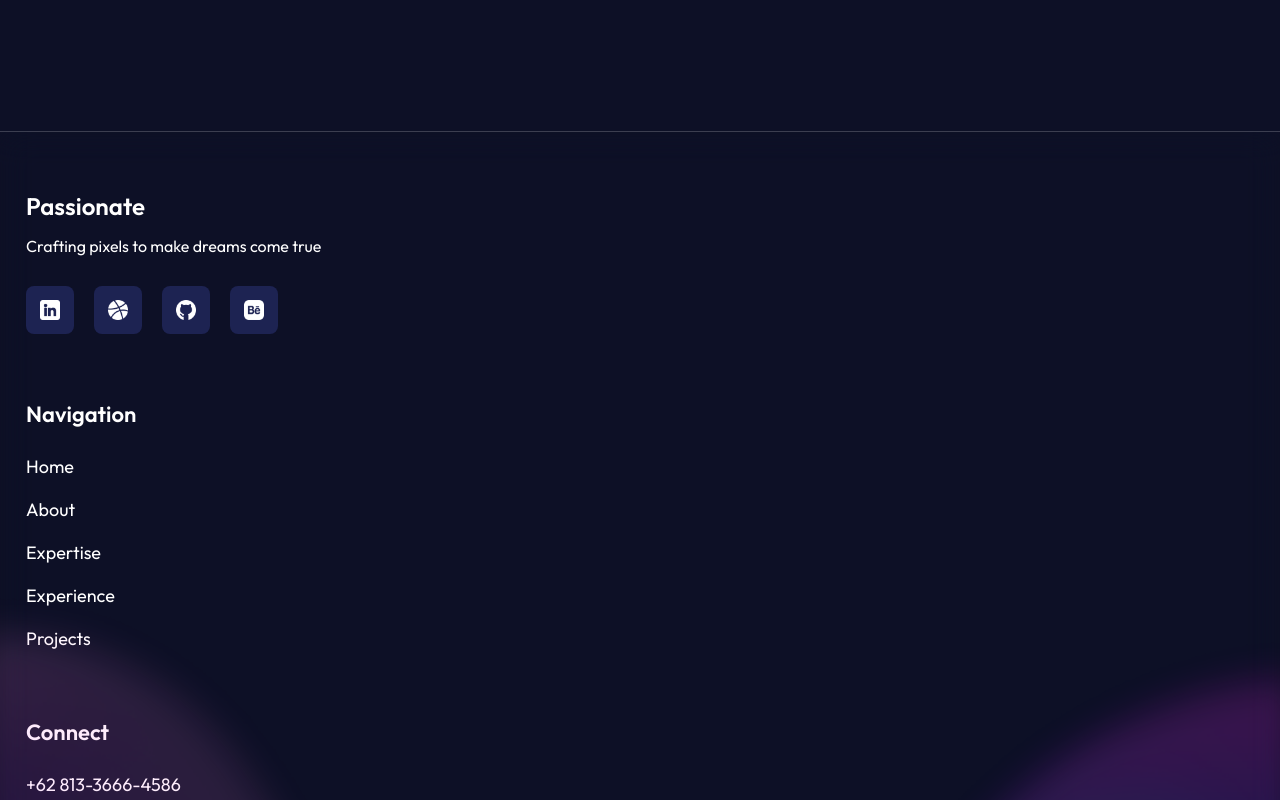
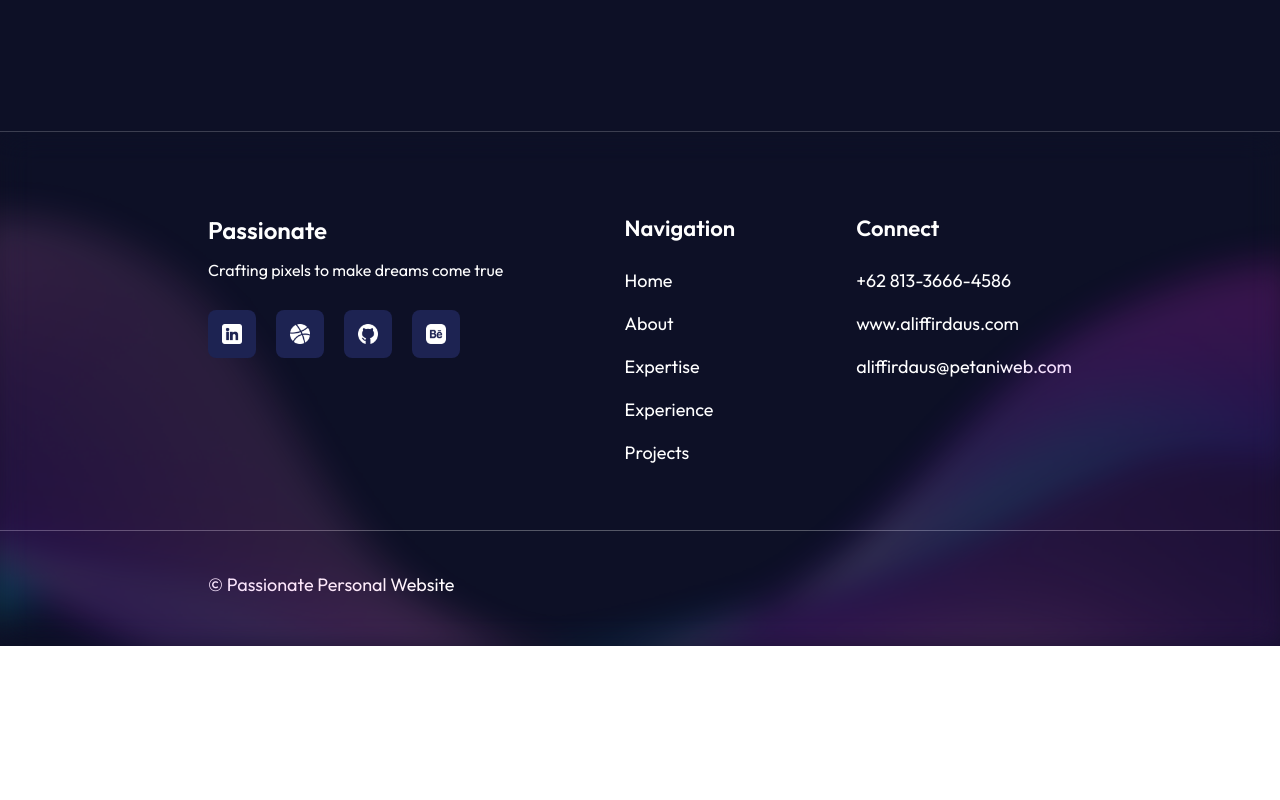
Before and after one commit to alif-firdaus/Passionate-React, a React (Create React App) app: page / in a window 1280 px wide. Shown: the part 9400-10200 px from the top of the page. After the commit the page ends 10046 px from the top, so only its background shows below. Built offline with nearby package versions, Linux system fonts and the light colour scheme.

Commit message:
Footer Section lg : added

```diff
--- a/src/Pages/Footer.jsx
+++ b/src/Pages/Footer.jsx
@@ -15,7 +15,7 @@ const Footer = () => {
 		<>
 			<div
 				id="footer"
-				className="relative w-full h-auto pb-12 pt-14 border-t-[1px] dark:border-slate-50 border-slate-400 dark:border-opacity-20 border-opacity-40 backdrop-blur-lg"
+				className="relative w-full h-auto pb-12 pt-14 lg:pt-20 border-t-[1px] dark:border-slate-50 border-slate-400 dark:border-opacity-20 border-opacity-40 backdrop-blur-lg"
 			>
 				<img
 					src={pattern4}
@@ -28,7 +28,8 @@ const Footer = () => {
 					className="absolute bottom-0 hidden w-screen origin-bottom-right opacity-20 lg:block"
 				/>
 				{/* Footer Title */}
-				<div className="px-sectionpxsm">
+				<div className="flex flex-col justify-between px-sectionpxsm lg:px-sectionpxlg lg:flex-row">
+					<div className="flex flex-col lg:z-10">
 						<div className="flex items-center font-semibold cursor-pointer text-[24px] pb-[2px] dark:text-white text-black">
 							Passionate
 						</div>
@@ -41,7 +42,7 @@ const Footer = () => {
 						{/* Footer Socials */}
 						<div className="flex gap-5 mt-7">
 							{/* Linkedin */}
-						<div className="items-center justify-center p-[14px] dark:bg-darktertiary bg-purple-700 rounded-lg w-fit h-fit dark:bg-opacity-60">
+							<div className="items-center justify-center p-[14px] dark:bg-darktertiary bg-purple-700 rounded-lg w-fit h-fit dark:bg-opacity-60 cursor-pointer">
 								<a
 									href="https://www.linkedin.com/in/aliffirdaus97/"
 									target="_blank"
@@ -56,7 +57,7 @@ const Footer = () => {
 							</div>
 
 							{/* Dribbble */}
-						<div className="items-center justify-center p-[14px] dark:bg-darktertiary bg-orange-600 rounded-lg w-fit h-fit dark:bg-opacity-60">
+							<div className="items-center justify-center p-[14px] dark:bg-darktertiary bg-orange-600 rounded-lg w-fit h-fit dark:bg-opacity-60 cursor-pointer">
 								<a
 									href="https://dribbble.com/aliffirdaus"
 									target="_blank"
@@ -71,7 +72,7 @@ const Footer = () => {
 							</div>
 
 							{/* Github */}
-						<div className="items-center justify-center p-[14px] dark:bg-darktertiary bg-blue-700 rounded-lg w-fit h-fit dark:bg-opacity-60">
+							<div className="items-center justify-center p-[14px] dark:bg-darktertiary bg-blue-700 rounded-lg w-fit h-fit dark:bg-opacity-60 cursor-pointer">
 								<a
 									href="https://github.com/alif-firdaus"
 									target="_blank"
@@ -86,7 +87,7 @@ const Footer = () => {
 							</div>
 
 							{/* Behance */}
-						<div className="items-center justify-center p-[14px] dark:bg-darktertiary bg-green-700 rounded-lg w-fit h-fit dark:bg-opacity-60">
+							<div className="items-center justify-center p-[14px] dark:bg-darktertiary bg-green-700 rounded-lg w-fit h-fit dark:bg-opacity-60 cursor-pointer">
 								<a
 									href="https://www.behance.net/aliffirdaus97"
 									target="_blank"
@@ -100,33 +101,37 @@ const Footer = () => {
 								</a>
 							</div>
 						</div>
+					</div>
 
 					{/* Navigation */}
-					<div className="flex items-center mt-16 font-semibold cursor-pointer text-[22px] pb-[2px] dark:text-white text-black">
+					<div className="flex flex-col mt-16 lg:mt-0">
+						<div className="flex items-center font-semibold cursor-pointer text-[22px] pb-[2px] dark:text-white text-black">
 							Navigation
 						</div>
 
 						{/* Navigation Links */}
-					<div className="flex flex-col gap-4 mt-5">
-						<p className="text-[18px] dark:text-white text-black">
+						<div className="flex flex-col gap-4 mt-5 lg:z-10">
+							<p className="text-[18px] dark:text-white text-black cursor-pointer">
 								<a href="#home">Home</a>
 							</p>
-						<p className="text-[18px] dark:text-white text-black">
+							<p className="text-[18px] dark:text-white text-black cursor-pointer">
 								<a href="#about">About</a>
 							</p>
-						<p className="text-[18px] dark:text-white text-black">
+							<p className="text-[18px] dark:text-white text-black cursor-pointer">
 								<a href="#expertise">Expertise</a>
 							</p>
-						<p className="text-[18px] dark:text-white text-black">
+							<p className="text-[18px] dark:text-white text-black cursor-pointer">
 								<a href="#experience">Experience</a>
 							</p>
-						<p className="text-[18px] dark:text-white text-black">
+							<p className="text-[18px] dark:text-white text-black cursor-pointer">
 								<a href="#projects">Projects</a>
 							</p>
 						</div>
+					</div>
 
 					{/* Connect */}
-					<div className="flex items-center mt-16 font-semibold cursor-pointer text-[22px] pb-[2px] dark:text-white text-black">
+					<div className="flex flex-col mt-16 lg:mt-0">
+						<div className="flex items-center font-semibold cursor-pointer text-[22px] pb-[2px] dark:text-white text-black">
 							Connect
 						</div>
 
@@ -143,9 +148,10 @@ const Footer = () => {
 							</p>
 						</div>
 					</div>
+				</div>
 
 				{/* Footer Bottom */}
-				<div className="w-full pt-10 mt-16 border-t-[1px] border-opacity-30 border-slate-50 px-sectionpxsm">
+				<div className="w-full pt-10 mt-16 border-t-[1px] border-opacity-30 border-slate-50 px-sectionpxsm lg:px-sectionpxlg">
 					<p className="text-[18px] dark:text-white text-black">
 						&#169; Passionate Personal Website
 					</p>
```
Lines whose indentation alone changed are shown as unchanged.
